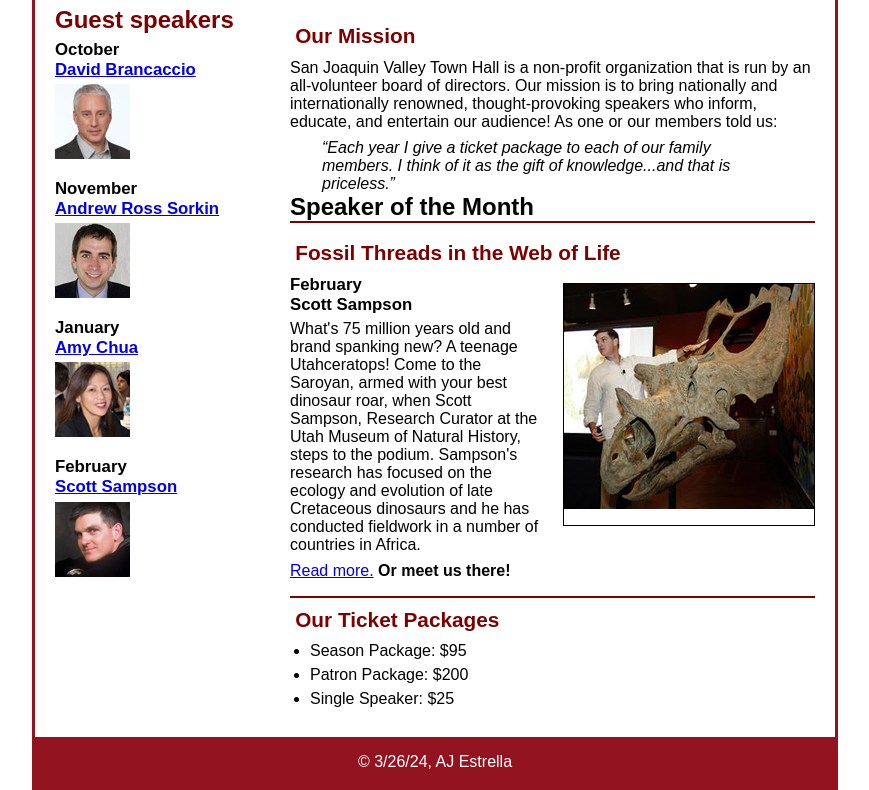
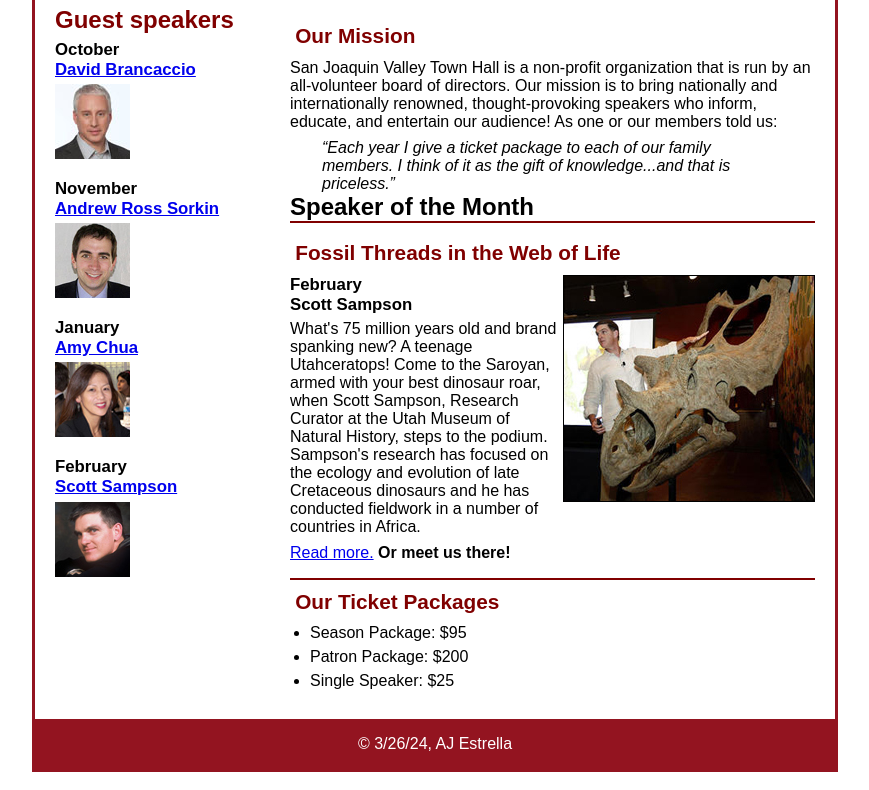
Before and after one commit to ae396/A08, a plain HTML site: page index.html in a window 1280 px wide. Shown: the part 129-919 px from the top of the page, without its empty margins (205-1074 px from the left). Drawn offline with Linux system fonts and the light colour scheme.

Commit message:
index home page

```diff
--- a/styles/main.css
+++ b/styles/main.css
@@ -85,14 +85,18 @@ article {
 }
 article h2 {
 	padding-top: 0;
+	padding-bottom: 0;
 }
 article h3 {
 	padding-bottom: .25em;
 	font-size: 105%;
 }
 article img {
+	display: block;
+	vertical-align: bottom;
+	margin: 0;
+	padding: 0;
 	float: right;
-	margin: 0.5em 0 1em 1em;
 	border: 1px solid black;
 }
 aside {
```
